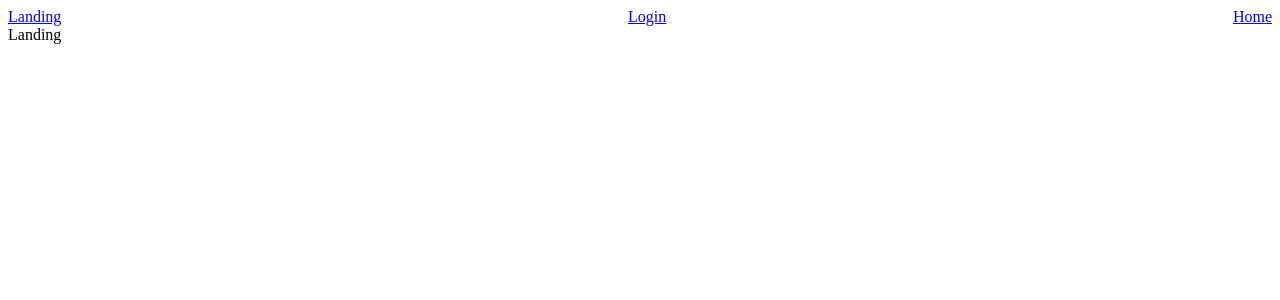
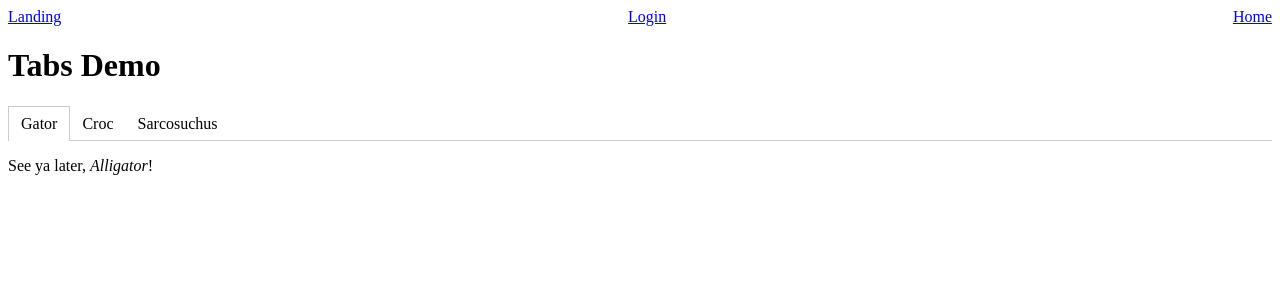
Before and after one commit to nathanBrenner/parcelDemo, a React app: page / in a window 1280 px wide. Shown: the top 300 px of the page. Built offline with nearby package versions, Linux system fonts and the light colour scheme; the HTML template or start-up script is replaced by a standard one.

Commit message:
working demo of tabs

```diff
--- a/src/app/index.tsx
+++ b/src/app/index.tsx
@@ -1,6 +1,7 @@
 import * as React from 'react'
 import { AppRouter } from './routes'
+import './style.css'
 
 export const App: React.FunctionComponent<{}> = (): React.ReactElement => {
-  return <div><AppRouter /></div>
+  return <div className='app'><AppRouter /></div>
 }
--- a/src/app/routes/public/landing.tsx
+++ b/src/app/routes/public/landing.tsx
@@ -1,5 +1,22 @@
 import * as React from 'react'
+import Tabs from '../../../components/tabs'
 
 export const Landing: React.FunctionComponent<{}> = (): React.ReactElement => {
-  return <div>Landing</div>
+  return (
+    <div>
+      <h1>Tabs Demo</h1>
+      <Tabs>
+        <div label="Gator">
+        See ya later, <em>Alligator</em>!
+        </div>
+        <div label="Croc">
+        After 'while, <em>Crocodile</em>!
+        </div>
+        <div label="Sarcosuchus">
+        Nothing to see here, this tab is <em>extinct</em>!
+        </div>
+      </Tabs>
+
+    </div>
+  )
 }
--- /dev/null
+++ b/src/app/style.css
@@ -0,0 +1,17 @@
+.tab-list {
+  border-bottom: 1px solid #ccc;
+  padding-left: 0;
+}
+
+.tab-list-item {
+  display: inline-block;
+  list-style: none;
+  margin-bottom: -1px;
+  padding: 0.5rem 0.75rem;
+}
+
+.tab-list-active {
+  background-color: white;
+  border: solid #ccc;
+  border-width: 1px 1px 0 1px;
+}
--- /dev/null
+++ b/src/components/tab.tsx
@@ -0,0 +1,24 @@
+import * as React from 'react'
+
+type Props = {
+  activeTab: string;
+  label: string;
+  onClick: (label: string) => void
+}
+
+const Tab: React.FunctionComponent<Props> = (props: Props) => {
+  const onClick = (): void => {
+    const { label, onClick } = props;
+    onClick(label)
+  }
+  let className = 'tab-list-item';
+  if (props.activeTab === props.label) {
+    className += ' tab-list-active';
+  }
+
+  return (
+    <li className={className} onClick={onClick}>{props.label}</li>
+  )
+}
+
+export default Tab
--- /dev/null
+++ b/src/components/tabs.tsx
@@ -0,0 +1,36 @@
+import * as React from 'react'
+import Tab from './tab'
+
+type Props = {
+  children: React.ReactElement[]
+};
+
+const Tabs: React.FunctionComponent<Props> = ({ children }: Props): JSX.Element => {
+  const [activeTab, setActiveTab] = React.useState(children[0].props.label)
+  return (
+    <div className="tabs">
+      <ol className="tab-list">
+        {children.map((child) => {
+          const { label } = child.props
+
+          return (
+            <Tab
+              activeTab={activeTab}
+              key={label}
+              label={label}
+              onClick={setActiveTab}
+            />
+          )
+        })}
+      </ol>
+      <div className="tab-content">
+        {children.map((child, i) => {
+          if (child.props.label !== activeTab) return undefined
+          return <div key={i}>{child.props.children}</div>
+        })}
+      </div>
+    </div>
+  )
+}
+
+export default Tabs
--- a/tsconfig.json
+++ b/tsconfig.json
@@ -13,6 +13,7 @@
     "noUnusedLocals": true,
     "noUnusedParameters": true,
     "noImplicitReturns": true,
+    "noImplicitAny": false,
     "noFallthroughCasesInSwitch": true
   },
   "include": ["src/**/*"],
```
Also changed, not shown: 6 other files (tests, documents, lock files or other folders).
